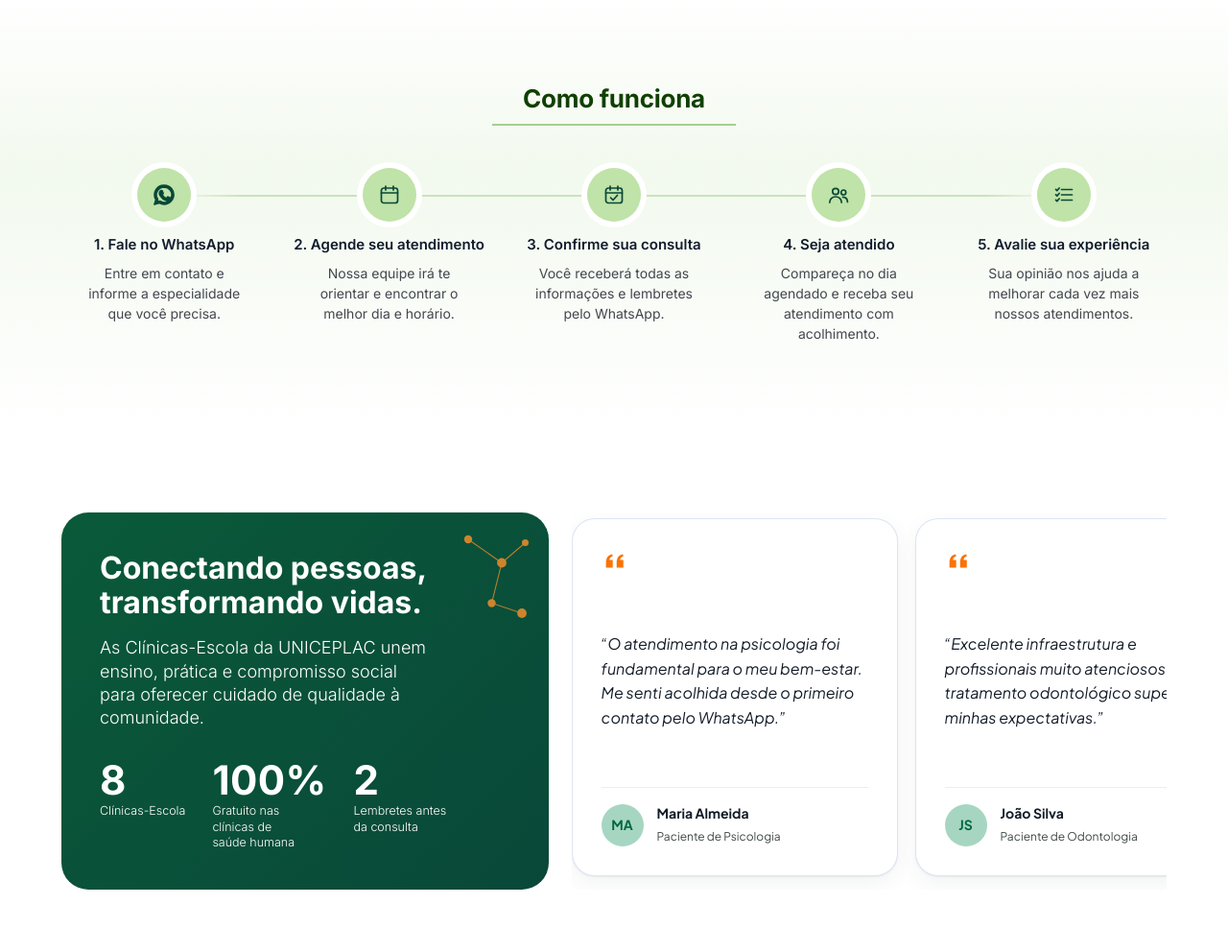
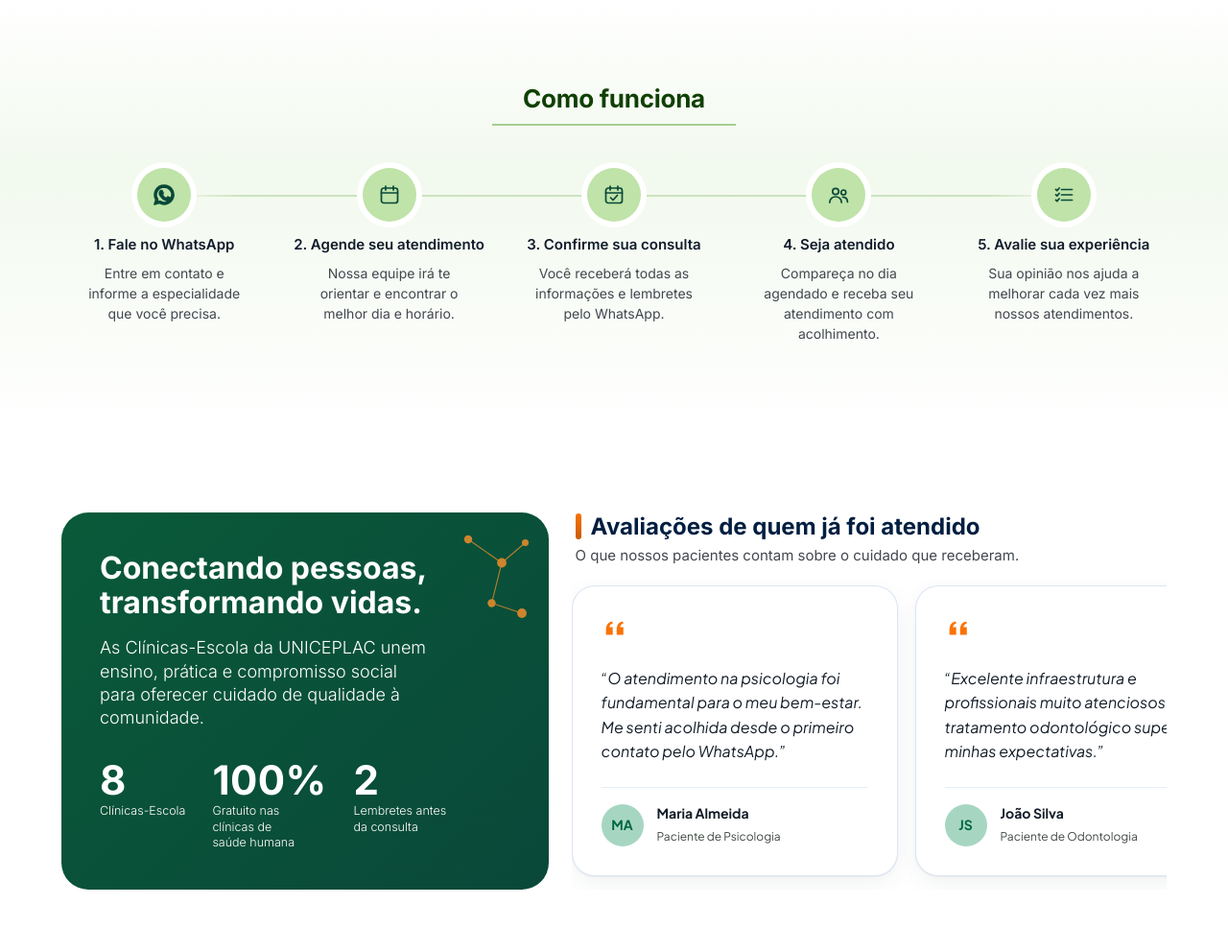
Before and after one commit to mikeds411/lpconecta, a Django app: page / in a window 1280 px wide. Shown: the part 1852-2844 px from the top of the page at 96% size. Run offline with Django 5.2, Linux system fonts and the light colour scheme.

Commit message:
Título para as avaliações dos pacientes
"Avaliações de quem já foi atendido" acima do carrossel de depoimentos,
com linha de apoio e detalhe laranja; a região do carrossel passa a ser
rotulada por esse título.

Co-Authored-By: Claude Opus 5.5 <noreply@anthropic.com>

```diff
--- a/static/landing/css/styles.css
+++ b/static/landing/css/styles.css
@@ -304,3 +304,11 @@ a.hex:hover,a.hex:focus-visible{--bg:var(--orange-400);--fg:#fff;transform:scale
 
 /* ---------- Selo "Valor acessível" (Medicina Veterinária) ---------- */
 .clinic__tag{align-self:flex-start;margin-top:-4px;padding:3px 10px;border-radius:999px;font-size:12px;font-weight:600;letter-spacing:.02em;color:#b24800;background:rgba(249,115,6,.12);border:1px solid rgba(249,115,6,.35)}
+
+/* ---------- Título das avaliações ---------- */
+.reviews{display:flex;flex-direction:column;gap:14px;min-width:0}
+.reviews__head{padding-inline:4px}
+.reviews__head h3{display:flex;align-items:center;gap:10px;font-size:clamp(20px,2.2vw,24px);line-height:1.25;font-weight:700;color:var(--navy)}
+.reviews__head h3::before{content:"";flex:none;width:6px;height:1.1em;border-radius:3px;background:linear-gradient(180deg,var(--orange-400),var(--orange-600))}
+.reviews__head p{margin-top:4px;font-size:15px;color:var(--text)}
+.reviews .quotes{flex:1}
--- a/templates/index.html
+++ b/templates/index.html
@@ -239,7 +239,12 @@
       </svg>
     </div>
 
-    <div class="quotes" role="region" aria-label="Depoimentos" tabindex="0">
+    <div class="reviews">
+    <header class="reviews__head">
+      <h3 id="avaliacoes-titulo">Avaliações de quem já foi atendido</h3>
+      <p>O que nossos pacientes contam sobre o cuidado que receberam.</p>
+    </header>
+    <div class="quotes" role="region" aria-labelledby="avaliacoes-titulo" tabindex="0">
       <figure class="quote">
         <svg class="quote__mark"><use href="#i-quote"/></svg>
         <blockquote>“O atendimento na psicologia foi fundamental para o meu bem-estar. Me senti acolhida desde o primeiro contato pelo WhatsApp.”</blockquote>
@@ -255,6 +260,7 @@
         <blockquote>“A fisioterapia me ajudou a recuperar minha mobilidade de forma rápida e segura. Sou muito grata por esse serviço gratuito.”</blockquote>
         <figcaption><span class="avatar">RC</span><span><strong>Regina Costa</strong><small>Paciente de Fisioterapia</small></span></figcaption>
       </figure>
+    </div>
     </div>
   </div>
 </section>
```
